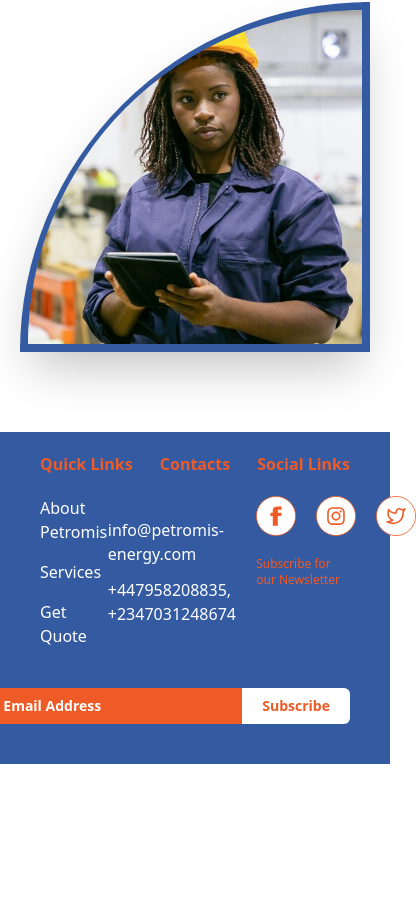
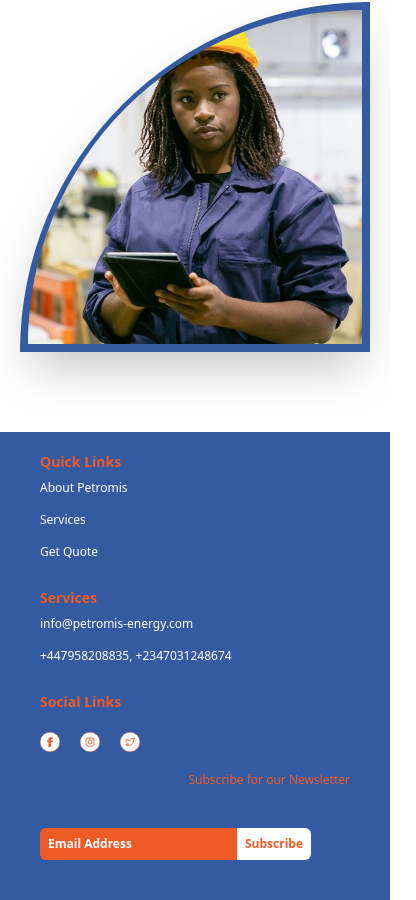
Before and after one commit to MargretEdeh/Petromis, a React (Vite) app: page / in a window 390 px wide. Shown: the part 6130-7030 px from the top of the page, 416 px wide, since content can reach past the window. Before the commit the page ends 6894 px from the top, so only its background shows below. Built offline with nearby package versions, Linux system fonts and the light colour scheme.

Commit message:
mobile screen

```diff
--- a/src/components/Footer.tsx
+++ b/src/components/Footer.tsx
@@ -1,39 +1,83 @@
-import React from 'react'
-import facebook from "../assets/Images/facebook.svg"
-import insta from "../assets/Images/insta.svg"
-import twitter from "../assets/Images/twitter.svg"
+import React from "react";
+import facebook from "../assets/Images/facebook.svg";
+import insta from "../assets/Images/insta.svg";
+import twitter from "../assets/Images/twitter.svg";
 
 export default function Footer() {
   return (
-    <div className='bg-secondary px-10 py-5 gap-5  flex flex-col '>
-      <div className='text-primary font-semibold  flex items-center justify-between'>
+    <div className="bg-secondary px-10 py-5 gap-5  flex flex-col ">
+      <div className="text-primary font-semibold hidden  md:flex items-center justify-between">
         <p>Quick Links</p>
         <p>Contacts</p>
         <p>Social Links</p>
       </div>
-      <div className='flex  justify-between'>
-        <div className=' text-white flex flex-col gap-4'>
+      <div className="md:flex hidden  justify-between">
+        <div className=" text-white flex flex-col gap-4">
           <p>About Petromis</p>
           <p>Services</p>
           <p>Get Quote</p>
         </div>
-        <div className='  text-white flex flex-col gap-3 justify-center'>
+        <div className="  text-white hidden md:flex flex-col gap-3 justify-center">
           <p>info@petromis-energy.com</p>
           <p>+447958208835, +2347031248674</p>
         </div>
-        <div className=' flex flex-col gap-5 '>
-          <div className='flex items-center gap-5'>
-          <img className=' w-10' src={facebook}/>
-          <img className=' w-10'  src={insta}/>
-          <img className=' w-10'  src={twitter}/>
+        <div className=" md:flex hidden flex-col gap-5 ">
+          <div className="flex items-center gap-5">
+            <img className=" w-10" src={facebook} />
+            <img className=" w-10" src={insta} />
+            <img className=" w-10" src={twitter} />
           </div>
-          <a href='#' className='text-primary text-xs '>Subscribe for our Newsletter</a>
+          <a href="#" className="text-primary text-xs ">
+            Subscribe for our Newsletter
+          </a>
         </div>
       </div>
-      <div className='flex justify-end my-5'>
-        <input type='text' className='bg-primary text-white placeholder:text-white font-semibold text-sm py-2 rounded-l-md px-5' placeholder='Email Address' />
-        <button className='py-2 px-5 rounded-r-md bg-white text-primary font-semibold text-sm'>Subscribe</button>
+      <div className="md:flex hidden justify-end my-5">
+        <input
+          type="text"
+          className="bg-primary text-white placeholder:text-white font-semibold text-sm py-2 rounded-l-md px-5"
+          placeholder="Email Address"
+        />
+        <button className="py-2 px-5 rounded-r-md bg-white text-primary font-semibold text-sm">
+          Subscribe
+        </button>
+      </div>
+      <div className="block md:hidden">
+        <p className="text-primary font-semibold text-sm">Quick Links</p>
+        <div className=" text-white text-xs my-2 flex flex-col gap-4">
+          <p>About Petromis</p>
+          <p>Services</p>
+          <p>Get Quote</p>
+        </div>
+      </div>
+      <div className="block md:hidden" >
+        <p className="text-primary font-semibold text-sm">Services</p>
+        <div className=" text-white text-xs my-2 flex flex-col gap-4">
+          <p>info@petromis-energy.com</p>
+          <p>+447958208835, +2347031248674</p>
+        </div>
+      </div>
+      <div className="block md:hidden">
+        <p className="text-primary font-semibold text-sm">Social Links</p>
+        <div className="flex items-center my-5 gap-5">
+            <img className=" w-5" src={facebook} />
+            <img className=" w-5" src={insta} />
+            <img className=" w-5" src={twitter} />
+          </div>
+          <a href="#" className="text-primary flex justify-end text-xs ">
+            Subscribe for our Newsletter
+          </a>
+      </div>
+      <div className="flex text-xs md:hidden  my-5">
+        <input
+          type="text"
+          className="bg-primary px-2 text-white text-xs placeholder:text-white font-semibold  py-2 rounded-l-md md:px-5"
+          placeholder="Email Address"
+        />
+        <button className="py-2 px-2 md:px-5 rounded-r-md bg-white text-primary font-semibold text-xs">
+          Subscribe
+        </button>
       </div>
     </div>
-  )
+  );
 }
--- a/src/components/Header.tsx
+++ b/src/components/Header.tsx
@@ -14,7 +14,7 @@ export default function Header() {
   return (
     <div className="w-full font-poppins  h-14 flex items-center justify-between px-14 py-4  ">
       <img src={petromisLogo} alt="logo" />
-      <div className=" hidden md:flex gap-7 ">
+      <div className=" hidden lg:flex gap-7 ">
         <NavLink
           to="/"
           className={({ isActive }) =>
@@ -29,12 +29,12 @@ export default function Header() {
         <NavLink to="#">Work</NavLink>
         <NavLink to="#">Request Quote</NavLink>
       </div>
-      <div className=" hidden md:flex">
+      <div className=" hidden lg:flex">
         <Button size="md" className="bg-secondary py-2 text-white rounded-md">
           Get a Quote{" "}
         </Button>
       </div>
-      <div   > <button  onClick={toggleMenu} className="text-gray-800">
+      <div  className="block lg:hidden"  > <button  onClick={toggleMenu} className="text-gray-800">
            <MdMenu className="text-2xl"/>
           </button>
           </div>
--- a/src/components/HeroSection.tsx
+++ b/src/components/HeroSection.tsx
@@ -5,7 +5,7 @@ export default function HeroSection() {
     <div className="w-full relative px-5 object-fill object-center md:h-lvh h-72 bg-backgroundimg ">
       <div className="absolute inset-0 bg-black opacity-40"></div>
       <div className="flex flex-col items-center font-poppins text-white  justify-center">
-        <p className=" md:text-5xl text-2xl z-10 shadow-2xl md:mt-40 mt-20 text-center font-semibold md:w-[70%]">
+        <p className=" md:text-5xl text-2xl z-10 shadow-2xl md:mt-40 mt-20 text-center font-semibold lg:w-[70%]">
           Empowering Industries, Energizing the Future
         </p>
         <p className="z-10 md:w-1/3 text-center mt-5 md:mt-10">
--- a/src/components/ServicesPage.tsx
+++ b/src/components/ServicesPage.tsx
@@ -15,7 +15,7 @@ export default function ServicesPage() {
         <p className="font-bold text-xl md:text-3xl"> Services </p>
         <p className="text-sm md:text-base">Explore the our range of services</p>
       </div>
-      <div className="hidden md:block">
+      <div className="hidden lg:block">
         <Swiper
           modules={[Navigation, Pagination]}
           spaceBetween={0}
@@ -39,7 +39,7 @@ export default function ServicesPage() {
           ))}
         </Swiper>
       </div>
-      <div>
+      <div className="block md:grid md:grid-cols-2 md: lg:hidden">
       {data.map((data) => (
               <div key={data.text}
                 className={`rounded my-2 gap-2 bg-sub mx-8 flex items-center md:w-[310px] flex-col px-3 py-5 h-52 `}
--- a/src/components/WorksPage.tsx
+++ b/src/components/WorksPage.tsx
@@ -12,7 +12,7 @@ export default function WorksPage() {
         <p className="font-bold text-xl md:text-3xl ">Works</p>
         <p className="text-xs md:text-base">A Unique Way Of Serving The Oil and Gas Industry</p>
       </div>
-      <div className=" w-full flex flex-col items-center  gap-y-5 my-5 md:grid md:grid-cols-3">
+      <div className=" w-full flex flex-col items-center  gap-y-5 my-5 md:grid md:grid-cols-2 lg:grid-cols-3">
       {Array.from({ length: 6 }, (_, i) => (
         <TheWorks
         key={i}
```
